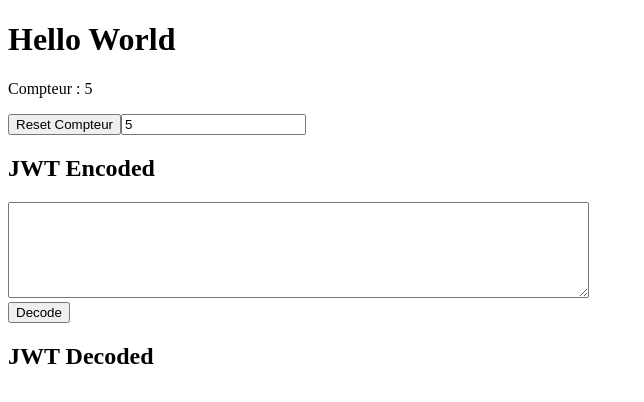
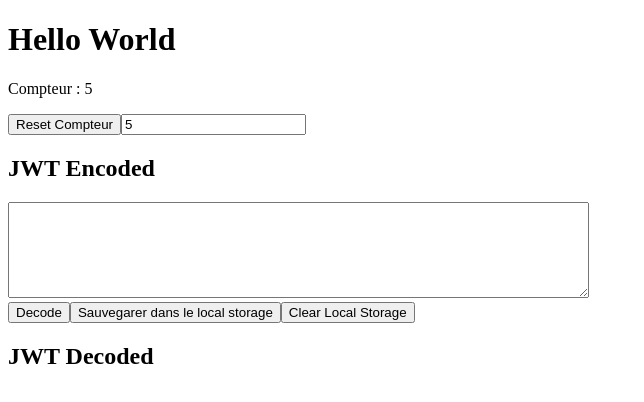
Before and after one commit to MrCookie78/VueJsProject, a Vue app: page / in a window 1280 px wide. Shown: the top 402 px of the page, without its empty margins (0-644 px from the left). Built offline with nearby package versions, Linux system fonts and the light colour scheme.

Commit message:
Exo 4 - Local Storage

```diff
--- a/src/components/JwtDecode.vue
+++ b/src/components/JwtDecode.vue
@@ -5,8 +5,20 @@ import * as jose from "jose";
 const jwt_encoded = ref("");
 const claim = ref();
 
+if (localStorage.getItem("jwt_encoded")) {
+  jwt_encoded.value = localStorage.getItem("jwt_encoded");
+}
+
 function Decode() {
   claim.value = jose.decodeJwt(jwt_encoded.value);
+}
+
+function SaveLocal() {
+  localStorage.setItem("jwt_encoded", jwt_encoded.value);
+}
+
+function ClearLocal() {
+  localStorage.clear();
 }
 </script>
 
@@ -16,6 +28,12 @@ function Decode() {
     <textarea name="jwt" cols="70" rows="6" v-model="jwt_encoded"></textarea>
     <br />
     <input type="button" @click="Decode()" value="Decode" />
+    <input
+      type="button"
+      @click="SaveLocal()"
+      value="Sauvegarer dans le local storage"
+    />
+    <input type="button" @click="ClearLocal()" value="Clear Local Storage" />
   </div>
 
   <div>
```
